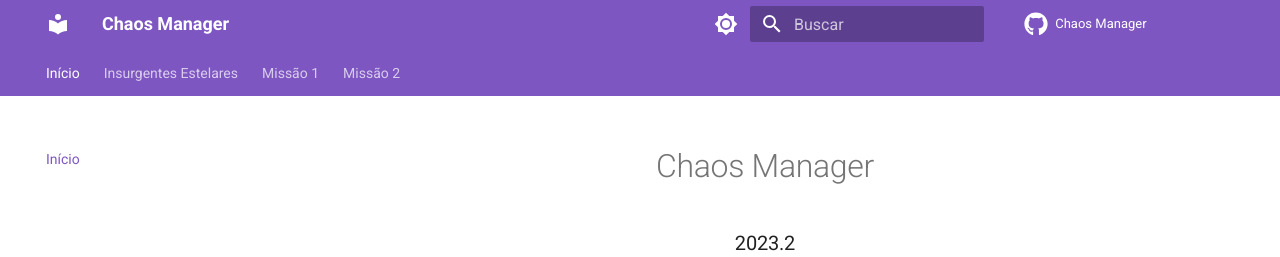
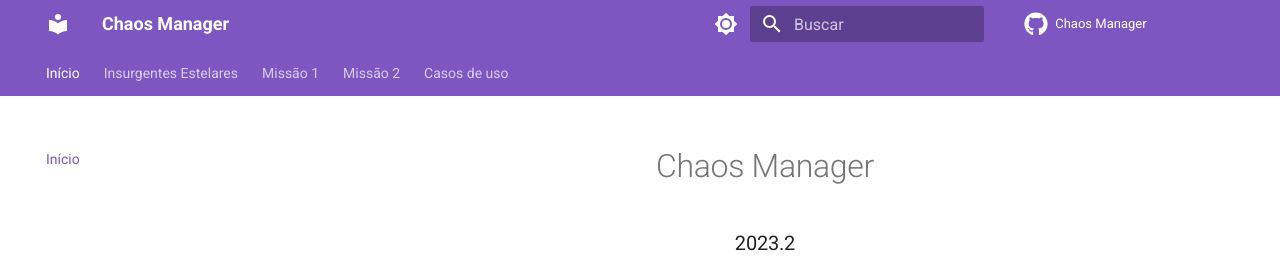
Before and after one commit to mdsreq-fga-unb/2023.2-ChaosManager, an MkDocs documentation site: the page built from docs/index.md, in a window 1280 px wide and 1377 px high. Shown: the top 257 px of the window. Built offline with MkDocs 1.6.1 and Material for MkDocs 9.7.7, drawn with Linux system fonts in a browser that asks for light colours; comment, search, counter and statistics services are not loaded.

Commit message:
Adiciona casos de usa no pages
Co-authored-by: Larissa Gomes <larissagomes2silva@gmail.com>

```diff
--- a/mkdocs.yml
+++ b/mkdocs.yml
@@ -59,6 +59,7 @@ nav:
     - Priorização e MVP: priorizacaoMVPSafe.md
     - Lições aprendidas: licoes2.md
     - Vídeo de apresentação: entregas2.md
+  - Casos de uso: casodeUso.md
 
 
 
```
